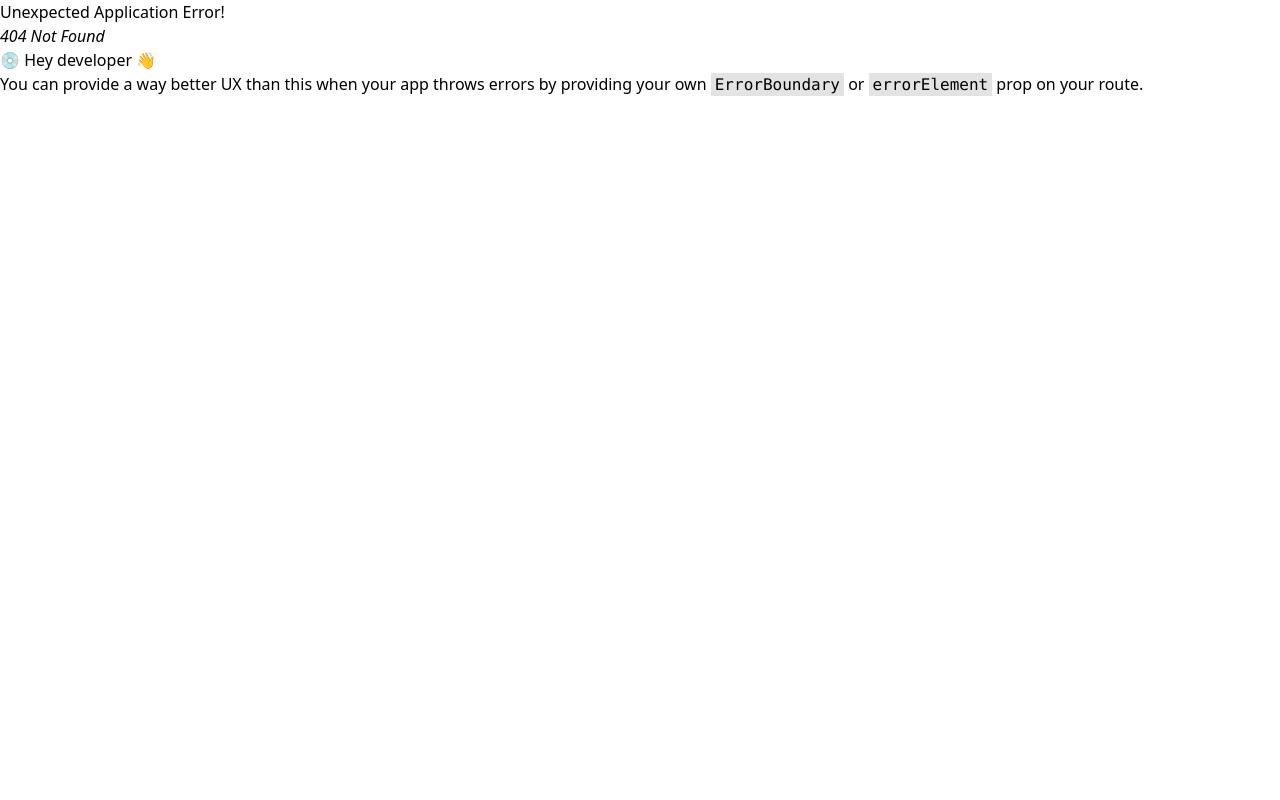
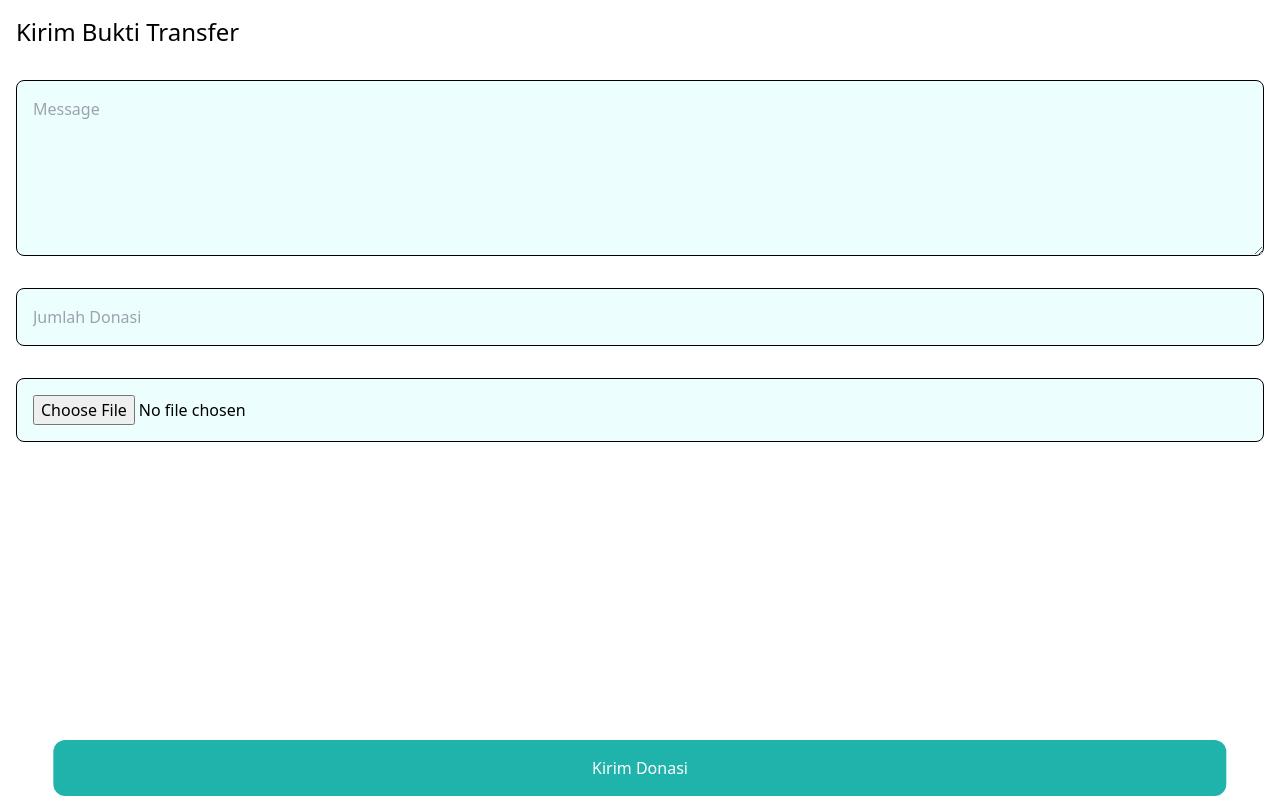
Before and after one commit to fauzanpr/looman-web, a React (Vite) app: page /filantrophy/donate in a window 1280 px wide. Before the commit this address had no page. Built offline with nearby package versions, Linux system fonts and the light colour scheme.

Commit message:
feat(filantrophy): add donation page

```diff
--- /dev/null
+++ b/src/app/filantrophy/views/Donate.tsx
@@ -0,0 +1,15 @@
+function Donate() {
+    return (
+        <>
+            <div className="p-4 flex flex-col gap-8">
+                <h1 className="text-2xl">Kirim Bukti Transfer</h1>
+                <textarea name="massage" id="massage" placeholder="Message" className="bg-primarySurface p-4 h-44 rounded-lg border border-black" />
+                <input type="number" placeholder="Jumlah Donasi" className="bg-primarySurface p-4 rounded-lg border border-black" />
+                <input type="file" placeholder="Upload File" className="bg-primarySurface p-4 rounded-lg border border-black" />
+            </div>
+            <button className="bg-primary text-white w-11/12 rounded-xl p-4 absolute bottom-1 left-1/2 -translate-x-1/2">Kirim Donasi</button>
+        </>
+    )
+}
+
+export default Donate
--- a/src/app/global/components/TabBar.tsx
+++ b/src/app/global/components/TabBar.tsx
@@ -3,6 +3,7 @@ import { BsPersonFill } from "react-icons/bs";
 import { FaClock, FaWindowClose } from "react-icons/fa"
 import { FaCirclePlus } from "react-icons/fa6";
 import { RiFileHistoryFill, RiHome2Fill } from "react-icons/ri"
+import { Link } from "react-router-dom";
 
 function TabBar() {
     const color = "#d1d5db";
@@ -15,7 +16,7 @@ function TabBar() {
 
     return (
         <>
-            {isAdd ? <button className={`bg-primary w-4/5 text-white text-base py-3 px-10 rounded-xl absolute bottom-24 left-1/2 -translate-x-1/2`}>Mulai Donasi</button> : null}
+            {isAdd ? <Link to="donate" className={`bg-primary w-4/5 text-white text-base py-3 px-10 rounded-xl absolute bottom-24 left-1/2 -translate-x-1/2`}>Mulai Donasi</Link> : null}
             <div className="p-4 flex justify-between items-end fixed w-full bottom-0 bg-white">
                 <div className="flex flex-col justify-center items-center">
                     <RiHome2Fill size={iconSize} color={color} />
```
Also changed, not shown: src/App.tsx (+7 -2 lines).
